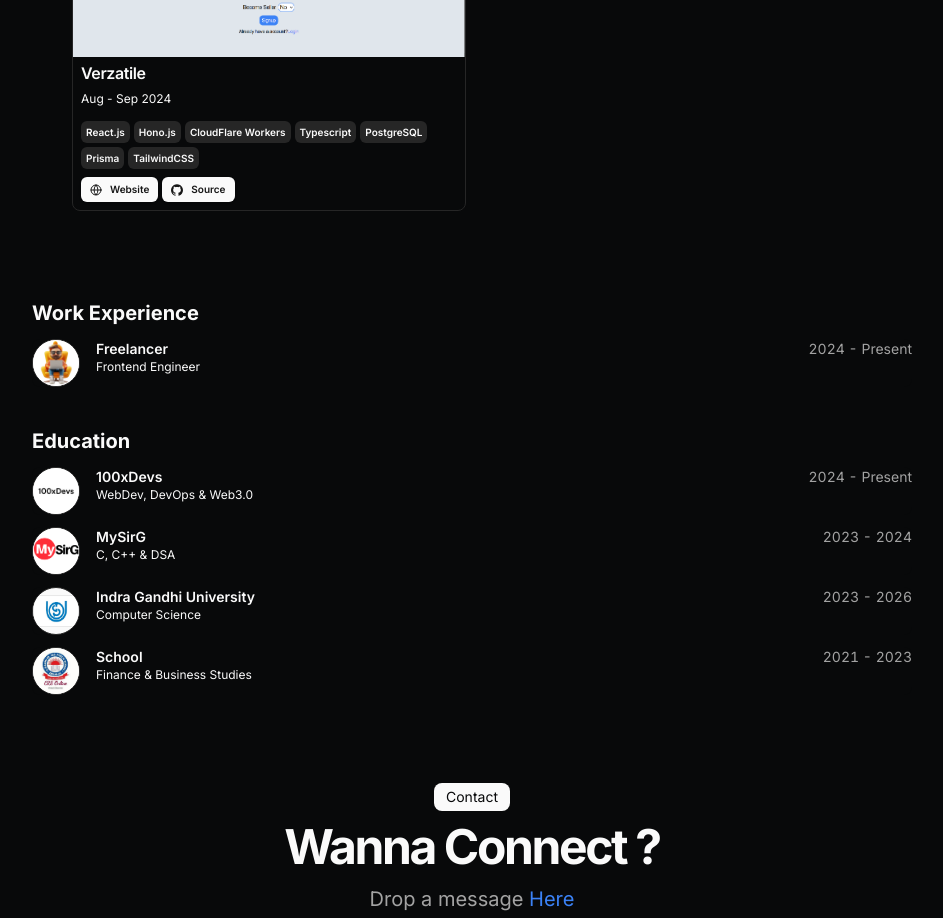
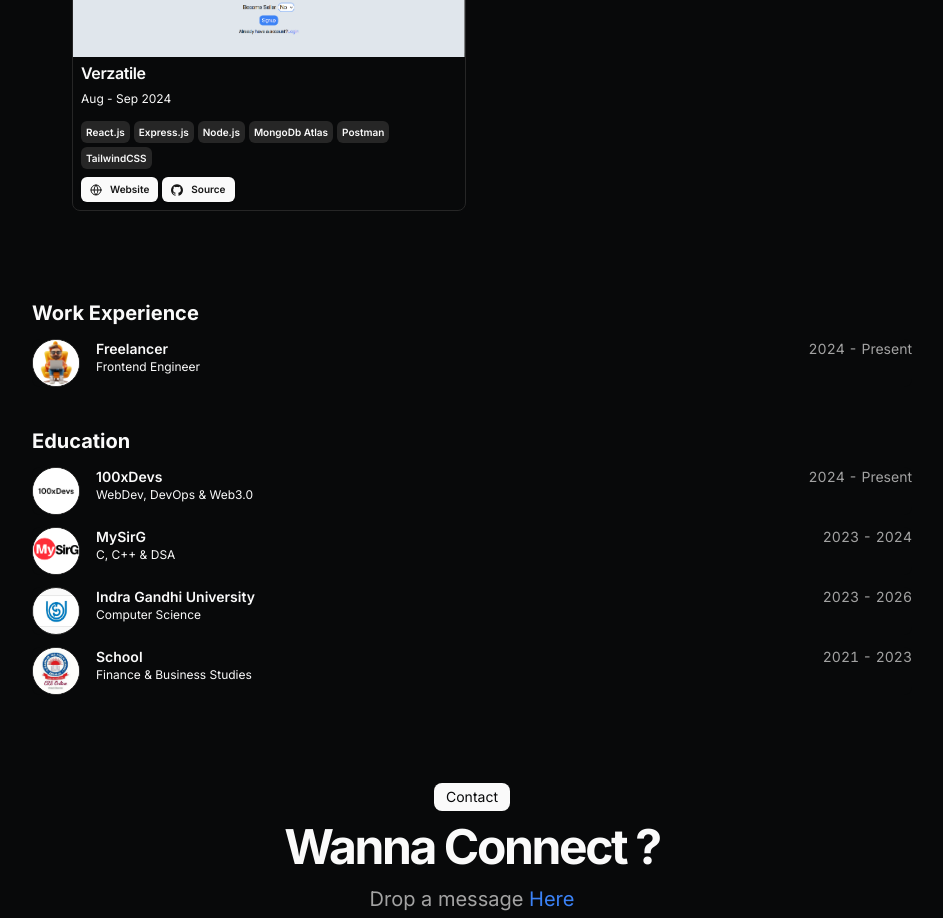
Before and after one commit to Aarav-Rawat/Portfolio_2_Next.js, a Next.js app: page / in a window 1280 px wide. Shown: the part 1540-2458 px from the top of the page, without its empty margins (168-1111 px from the left). Built offline with nearby package versions, Linux system fonts and the light colour scheme.

Commit message:
verztaile tech update

```diff
--- a/src/data/resume.tsx
+++ b/src/data/resume.tsx
@@ -277,11 +277,10 @@ export const DATA = {
         "",
       technologies: [
         "React.js",
-        "Hono.js",
-        "CloudFlare Workers",
-        "Typescript",
-        "PostgreSQL",
-        "Prisma",
+        'Express.js',
+        "Node.js",
+        "MongoDb Atlas",
+        "Postman",
         "TailwindCSS",
       ],
       links: [
```
